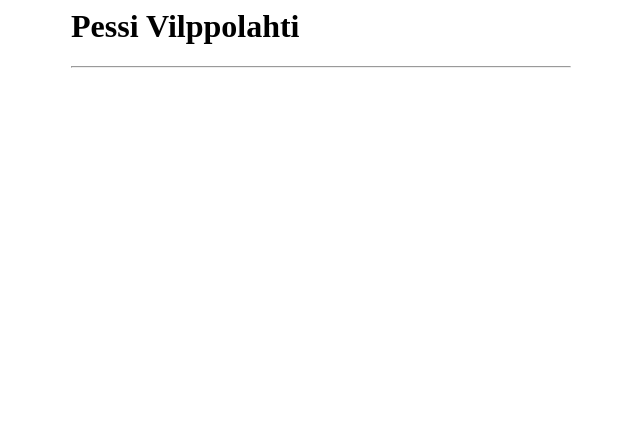
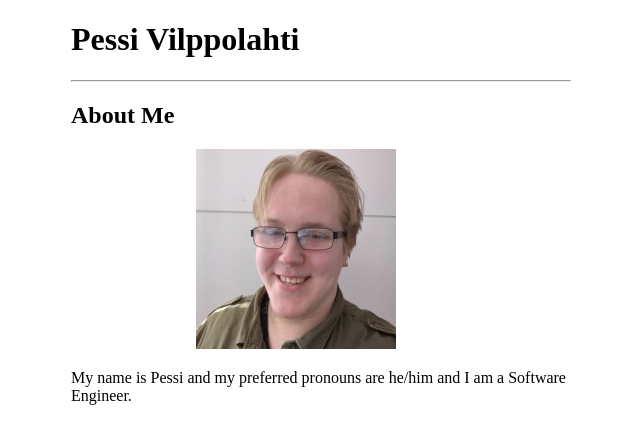
Before and after one commit to vohvelikissa/vohvelikissa.github.io, a plain HTML site: page index.html in a window 1280 px wide. Shown: the whole page, without its empty margins (319-959 px from the left). Drawn offline with Linux system fonts and the light colour scheme.

Commit message:
added something

```diff
--- a/index.html
+++ b/index.html
@@ -1,3 +1,4 @@
+<!DOCTYPE html>
 <html>
 	<head>
 		<title>Pessi Vilppolahti</title>
@@ -13,6 +14,12 @@
 		<div class="contentparent">
 			<h1>Pessi Vilppolahti</h1>
 			<hr>
+			<h2>About Me</h2>
+			<img style="margin-left: 25%;"
+			     alt="a picture of my face"
+			src="./pessi.jpg">
+			<p>My name is Pessi and my preferred pronouns are he/him
+			and I am a Software Engineer.</p>
 		</div>
 	</body>
 </html>
```
Also changed, not shown: pessi.jpg (added).
